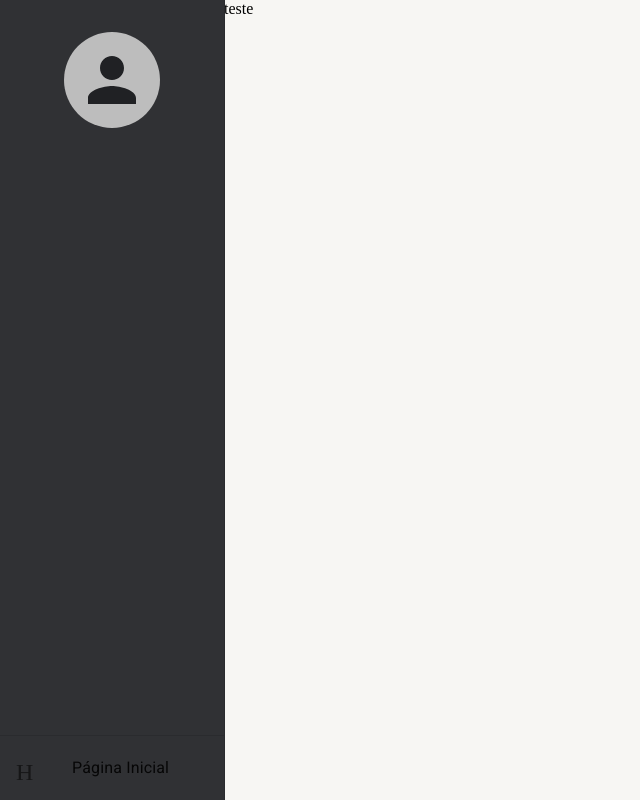
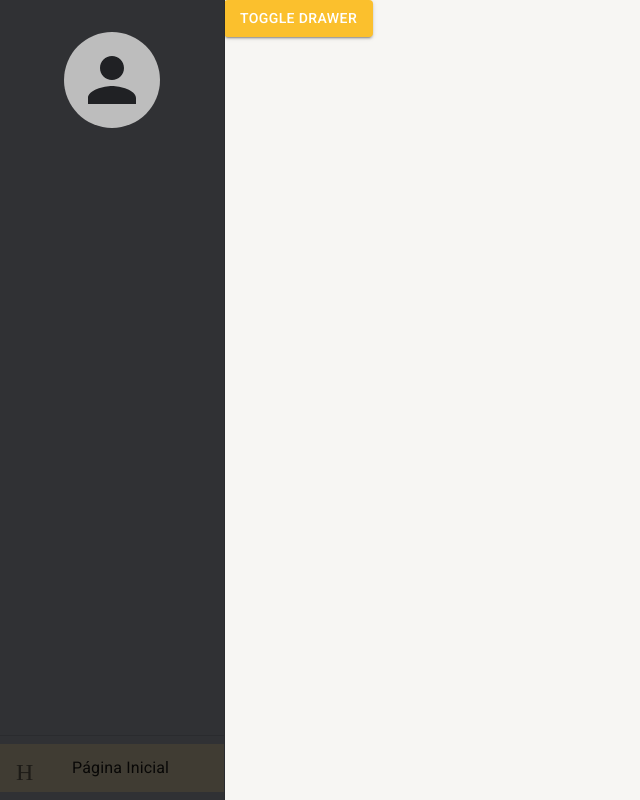
Before and after one commit to Baptiston/ReactMuiClass, a React (Create React App) app: page /initial-page in a window 1280 px wide. Shown: the whole page, without its empty margins (0-640 px from the left). Built offline with nearby package versions, Linux system fonts and the light colour scheme.

Commit message:
feat: create list item link and drawer options

```diff
--- a/package.json
+++ b/package.json
@@ -11,6 +11,7 @@
   "dependencies": {
     "@emotion/react": "^11.11.1",
     "@emotion/styled": "^11.11.0",
+    "@fontsource/roboto": "^5.0.8",
     "@mui/material": "^5.14.17",
     "prop-types": "^15.8.1",
     "react": "^18.2.0",
--- a/src/routes/index.tsx
+++ b/src/routes/index.tsx
@@ -1,10 +1,21 @@
 import { Button } from '@mui/material';
 import { Routes, Route, Navigate } from 'react-router-dom';
 import { useDrawerContext } from '../shared/contexts';
+import { useEffect } from 'react';
 
 export const AppRoutes = () => {
 
-  const { toggleDrawerOpen } = useDrawerContext();
+  const { toggleDrawerOpen, setDrawerOptions } = useDrawerContext();
+
+  useEffect(() => {
+    setDrawerOptions([
+      {
+        label: 'Página Inicial',
+        icon: 'Home',
+        path: '/initial-page'
+      }
+    ]);
+  },[]);
 
   return (
     <Routes>
--- a/src/shared/components/side-menu/ListItemLink.tsx
+++ b/src/shared/components/side-menu/ListItemLink.tsx
@@ -1,17 +1,31 @@
 import {  Icon,  ListItemButton,  ListItemIcon,  ListItemText} from '@mui/material';
+import { useMatch, useNavigate, useResolvedPath } from 'react-router-dom';
 
 interface IListItemLinkProps{
-  primary: string
+  label: string
   icon: string
+  to: string
+  onClick: (() => void) | undefined
 }
 
-export const ListItemLink: React.FC<IListItemLinkProps> = ({primary,icon}) => {
+export const ListItemLink: React.FC<IListItemLinkProps> = ({label,icon, to, onClick}) => {
+
+  const navigate = useNavigate();
+
+  const resolvedPath = useResolvedPath(to);
+  const match = useMatch({path: resolvedPath.pathname, end:false });
+
+  const handleClick = () => {
+    navigate(to);
+    onClick?.();
+  };
+
   return (
-    <ListItemButton>
+    <ListItemButton selected={!!match} onClick={handleClick}>
       <ListItemIcon>
         <Icon>{icon}</Icon>
       </ListItemIcon>
-      <ListItemText primary={primary} />
+      <ListItemText primary={label} />
     </ListItemButton>
   );
 };
--- a/src/shared/components/side-menu/SideMenu.tsx
+++ b/src/shared/components/side-menu/SideMenu.tsx
@@ -3,12 +3,12 @@ import { ChildrenProps } from '../../helpers';
 import { useDrawerContext } from '../../contexts';
 import { ListItemLink } from './ListItemLink';
 
-export const SideMenu: React.FC<ChildrenProps> = () => {
+export const SideMenu: React.FC<ChildrenProps> = ({children}) => {
 
   const theme = useTheme();
   const smDown = useMediaQuery(theme.breakpoints.down('sm'));
 
-  const { isDrawerOpen, toggleDrawerOpen } = useDrawerContext();
+  const { isDrawerOpen, toggleDrawerOpen, drawerOptions } = useDrawerContext();
 
   return (
     <>
@@ -19,17 +19,24 @@ export const SideMenu: React.FC<ChildrenProps> = () => {
           </Box>
         </Box>
 
-        <Divider/>
+        <Divider />
 
         <Box flex={1}>
           <List component="nav">
-            <ListItemLink icon='Home' primary='Página Inicial'/>
+            {drawerOptions.map(drawerOptions =>(
+              <ListItemLink
+                key={drawerOptions.path}
+                icon={drawerOptions.icon}
+                label={drawerOptions.label}
+                to={drawerOptions.path}
+                onClick={smDown ? toggleDrawerOpen : undefined}/>
+            ))}
           </List>
         </Box>
       </Drawer>
 
-      <Box height='100vh' id='box-zuado' marginLeft={smDown ? 0 : theme.spacing(28)}>
-        teste
+      <Box height='100vh' marginLeft={smDown ? 0 : theme.spacing(28)}>
+        {children}
       </Box>
     </>
   );
--- a/src/shared/contexts/DrawerContext.tsx
+++ b/src/shared/contexts/DrawerContext.tsx
@@ -4,6 +4,14 @@ import { ChildrenProps } from '../helpers';
 interface IDrawerContextData {
   isDrawerOpen: boolean;
   toggleDrawerOpen: () => void;
+  drawerOptions: IDrawerOption[]
+  setDrawerOptions: (newDrawerOptions: IDrawerOption[]) => void;
+}
+
+interface IDrawerOption{
+  icon:string
+  label:string
+  path:string
 }
 
 const DrawerContext = createContext({} as IDrawerContextData);
@@ -14,13 +22,18 @@ export const useDrawerContext = () => {
 
 export const DrawerProvider: React.FC<ChildrenProps> = ({ children }) => {
   const [isDrawerOpen, setIsDrawerOpen] = useState(false);
+  const [drawerOptions, setDrawerOptions] = useState<IDrawerOption[]>([]);
+
+  const handleSetDrawerOptions = useCallback((newDrawerOptions: IDrawerOption[]) => {
+    setDrawerOptions(newDrawerOptions);
+  }, []);
 
   const toggleDrawerOpen = useCallback(() => {
     setIsDrawerOpen((oldDrawerOpen) => !oldDrawerOpen);
   }, []);
 
   return (
-    <DrawerContext.Provider value={{isDrawerOpen, toggleDrawerOpen }}>
+    <DrawerContext.Provider value={{isDrawerOpen, drawerOptions, toggleDrawerOpen, setDrawerOptions:handleSetDrawerOptions }}>
       {children}
     </DrawerContext.Provider>
   );
```
Also changed, not shown: 1 other file (tests, documents, lock files or other folders).
